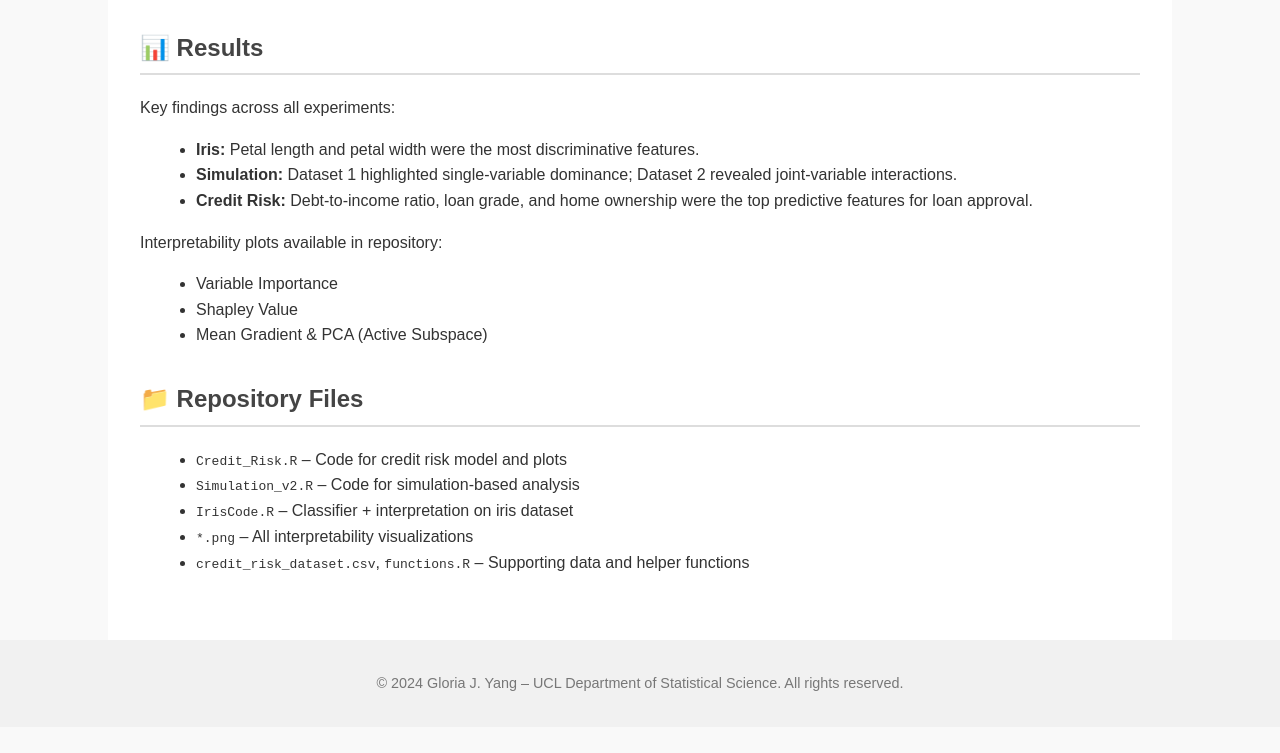
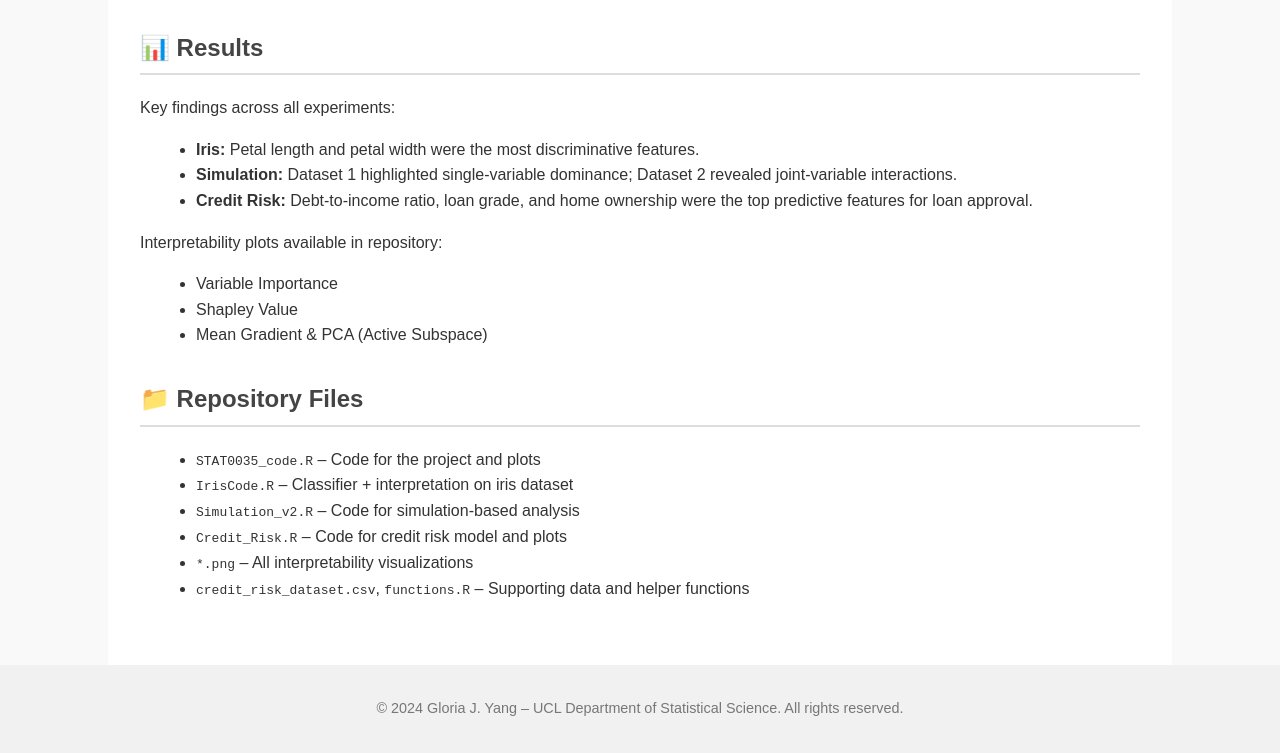
Before and after one commit to gloriajz/Interpretability-of-High-dimensional-Classifiers, a plain HTML site: page index.html in a window 1280 px wide. Shown: the part 791-1544 px from the top of the page. Before the commit the page ends 1518 px from the top, so only its background shows below. Drawn offline with Linux system fonts and the light colour scheme.

Commit message:
Update index.html

```diff
--- a/index.html
+++ b/index.html
@@ -95,9 +95,10 @@
     <section>
       <h2>📁 Repository Files</h2>
       <ul>
+        <li><code>STAT0035_code.R</code> – Code for the project and plots</li>
+        <li><code>IrisCode.R</code> – Classifier + interpretation on iris dataset</li>
+        <li><code>Simulation_v2.R</code> – Code for simulation-based analysis</li>
         <li><code>Credit_Risk.R</code> – Code for credit risk model and plots</li>
-        <li><code>Simulation_v2.R</code> – Code for simulation-based analysis</li>
-        <li><code>IrisCode.R</code> – Classifier + interpretation on iris dataset</li>
         <li><code>*.png</code> – All interpretability visualizations</li>
         <li><code>credit_risk_dataset.csv</code>, <code>functions.R</code> – Supporting data and helper functions</li>
       </ul>
```
